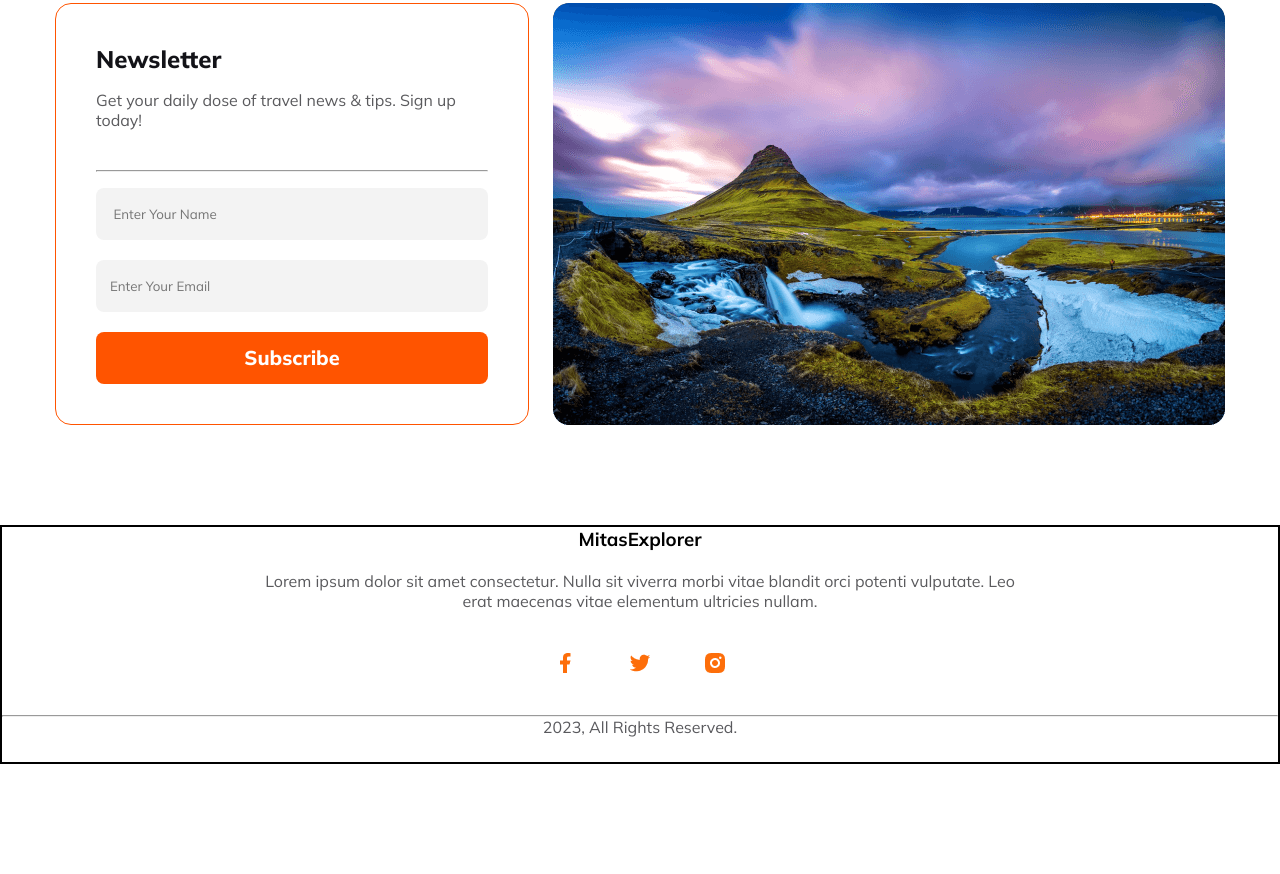
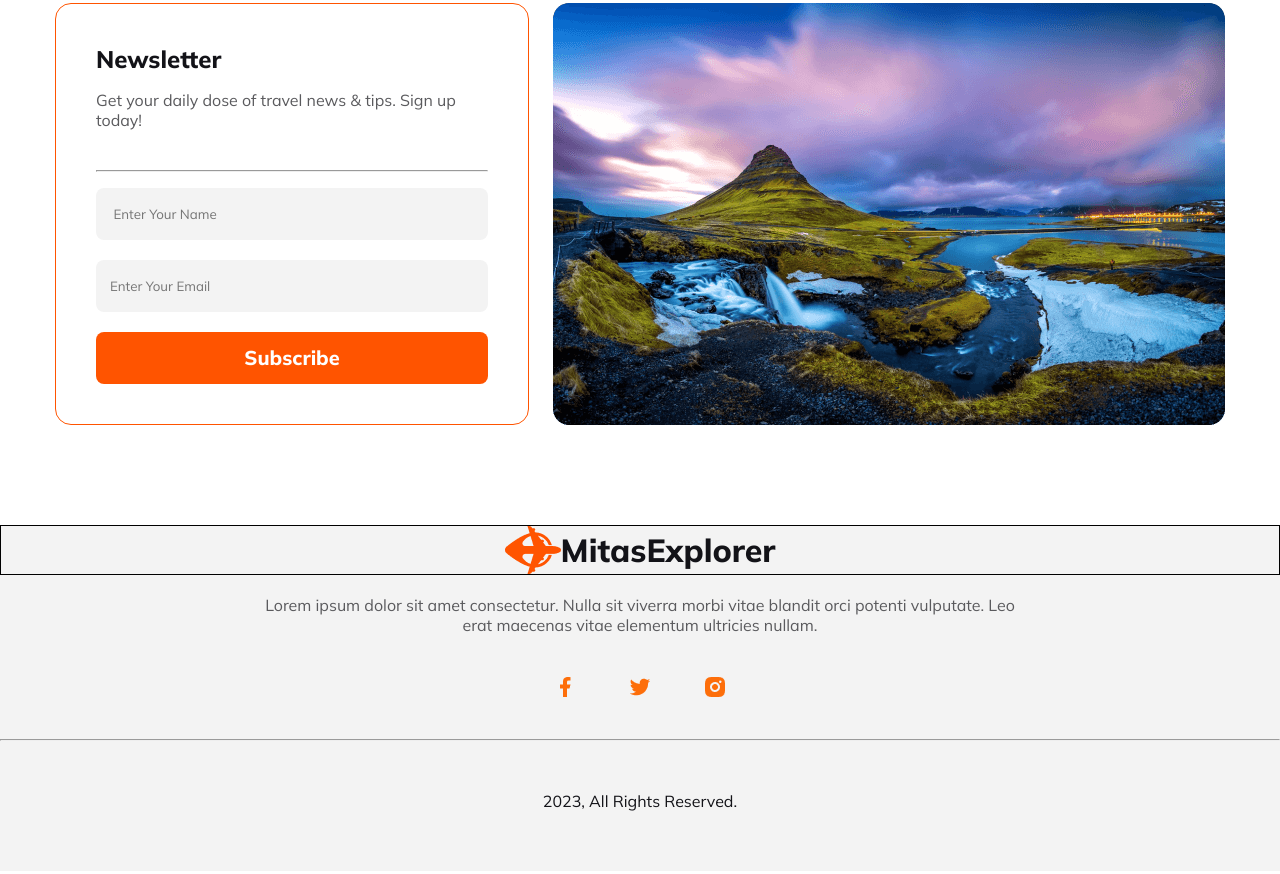
Before and after one commit to mhmitas/B9A2-assignment-travel-website, a plain HTML site: page index.html in a window 1280 px wide. Shown: the part 3750-4624 px from the top of the page. Before the commit the page ends 4514 px from the top, so only its background shows below. Drawn offline with Linux system fonts and the light colour scheme.

Commit message:
footer section 90% complete

```diff
--- a/index.html
+++ b/index.html
@@ -150,21 +150,27 @@
                 <hr>
                 <form class="from">
                     <input class="form-input" type="text" name="name" placeholder="     Enter Your Name" id=""><br><br>
-                    <input class="form-input" type="email" name="email" placeholder="    Enter Your Email" id=""><br><br>
-                    <button  class="form-input subscribe">Subscribe</button>
+                    <input class="form-input" type="email" name="email" placeholder="    Enter Your Email"
+                        id=""><br><br>
+                    <button class="form-input subscribe">Subscribe</button>
                 </form>
             </div>
             <img src="Images/Rectangle 8 (1).png" alt="">
         </section>
     </main>
     <footer>
-        <h3>Mitas<span class="orenge-font">Explorer</span></h3>
-        <p class="footer-p common-description">Lorem ipsum dolor sit amet consectetur. Nulla sit viverra morbi vitae blandit orci potenti vulputate. Leo erat maecenas vitae elementum ultricies nullam.</p>
+        <div class="footer-title">
+            <img src="Images/Group 40071 (2).png" alt="">
+            <h3>Mitas<span class="orenge-font">Explorer</span></h3>
+        </div>
+        <p class="footer-p common-description">Lorem ipsum dolor sit amet consectetur. Nulla sit viverra morbi vitae
+            blandit orci potenti vulputate. Leo erat maecenas vitae elementum ultricies nullam.</p>
         <div class="icon">
-            <img src="Images/facebook.png" alt=""><img src="Images/twitter.png" alt=""><img src="Images/insta.png" alt="">
+            <img src="Images/facebook.png" alt=""><img src="Images/twitter.png" alt=""><img src="Images/insta.png"
+                alt="">
         </div>
         <hr>
-        <p class="common-description1">2023, All Rights Reserved.</p>
+        <p class="right-p">2023, All Rights Reserved.</p>
     </footer>
 </body>
 
--- a/styles/style.css
+++ b/styles/style.css
@@ -323,9 +323,26 @@ select {
 
 /* footer styles */
 footer {
-    border: 2px solid;
-    min-height: 100px;
     text-align: center;
+    max-width: 1440px;
+    max-height: 502px;
+    background: rgba(19, 19, 24, 0.05);
+    margin: 0 auto;
+}
+
+.footer-title{
+    max-height: 50px;
+    border: 1px solid;
+    display: flex;
+    align-items: center;
+    justify-content: center;
+
+}
+
+footer h3 {
+    color: #131318;
+    font-size: 32px;
+    font-weight: 800;
 }
 
 .footer-p {
@@ -339,6 +356,14 @@ footer {
     display: flex;
     justify-content: space-between;
     margin: 40px auto;
+}
+
+.right-p {
+    margin: 50px auto;
+    color: #131318;
+    font-size: 16px;
+    font-weight: 300;
+    padding-bottom: 60px;
 }
 
 
```
